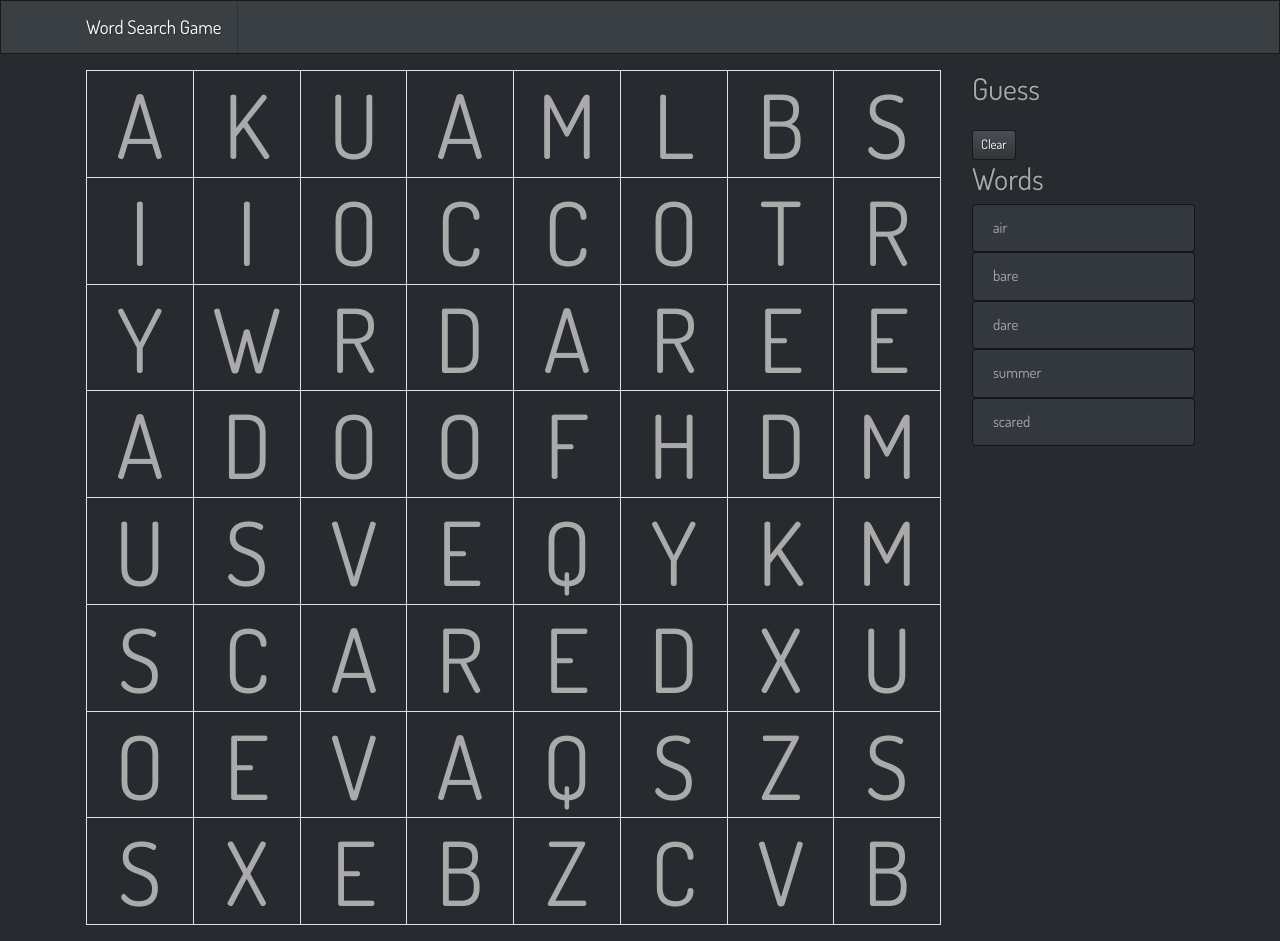
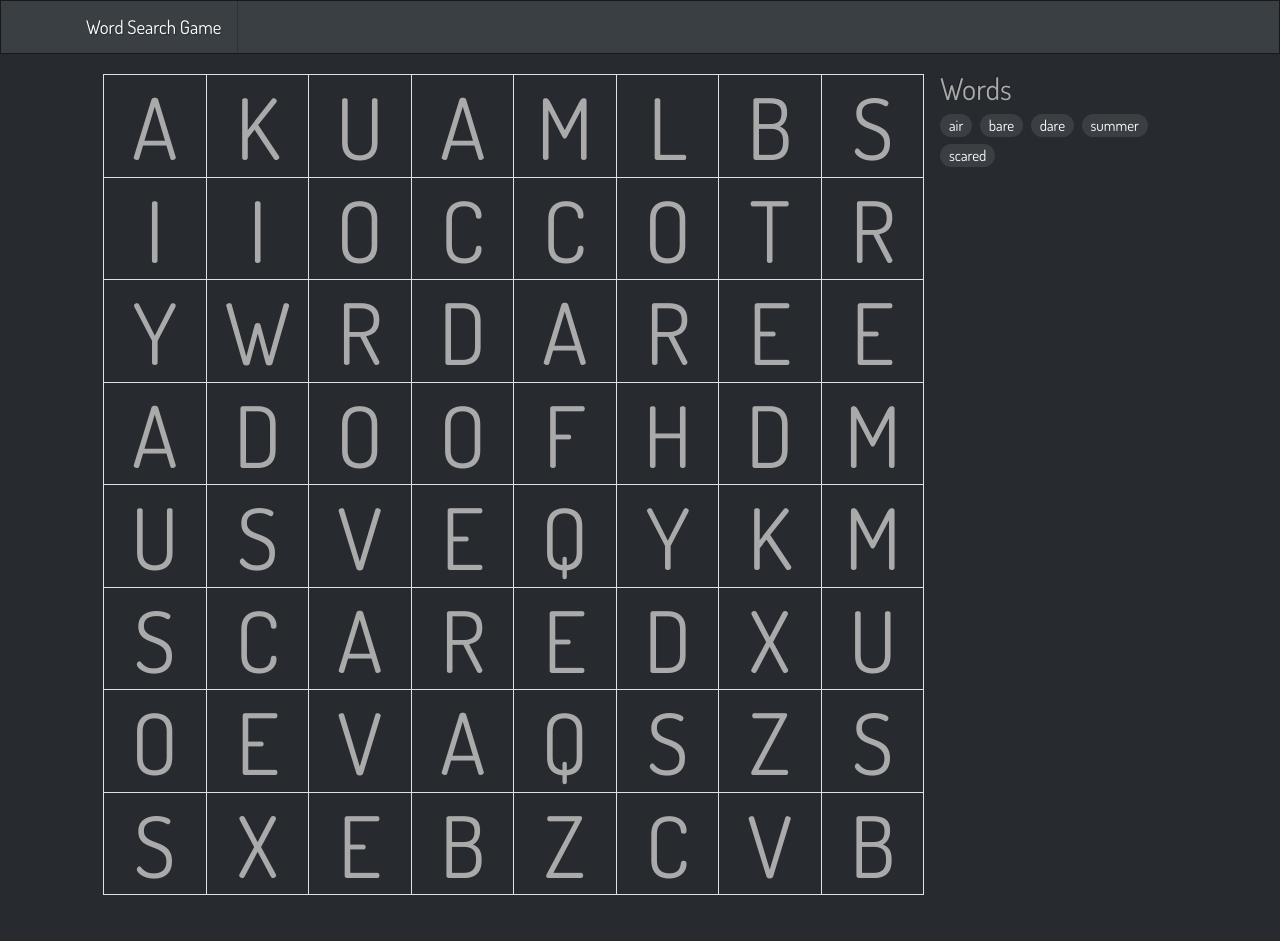
Before and after one commit to njt1982/kids-word-search, a Vue app: page / in a window 1280 px wide. After the commit the page ends 899 px from the top, so only its background shows below. Built offline with nearby package versions, Linux system fonts and the light colour scheme.

Commit message:
Got work selection working. Woo

```diff
--- a/src/App.vue
+++ b/src/App.vue
@@ -23,12 +23,16 @@ export default {
 
 <style lang="scss">
 $font-family-sans-serif: 'Dosis', 'Helvetica Neue', Arial, sans-serif;
-// $font-weight-light: 200;
-// $font-weight-base: 200;
+$badge-font-size: 1em;
+$badge-font-weight: normal;
+
+$container-max-widths: (
+  md: 720px,
+  lg: 960px,
+  xl: 1140px
+);
 @import './sass/_variables.scss';
-// $border-radius:    0;
-// $border-radius-lg: 0;
-// $border-radius-sm: 0;
+
 @import '../node_modules/bootstrap/scss/bootstrap.scss';
 @import './sass/_bootstrap.scss';
 
--- a/src/components/Helper.vue
+++ b/src/components/Helper.vue
@@ -1,30 +1,33 @@
 <template>
   <div class="container">
-    <div class="row">
-      <div id="wordsearch_grid" class="col-md-9 m-3">
+    <div class="row mt-3">
+      <div id="wordsearch_grid" class="col-sm-9 my-1 px-4 pl-sm-5 pr-sm-3">
         <div class="row" v-for="(_, row) in sizeInt" :key="row">
-          <div class="col border" v-for="(_, col) in sizeInt" :key="col">
-            <div :class="['letter-tile', isTileActive(col, row) ? 'letter-tile-selected' : '']"
-                  v-on:click="clickLetter(col, row)">
+          <div class="col border" v-for="(_, col) in sizeInt" :key="`${row}_${col}`">
+            <div :class="letterTileClasses(col, row)"
+                  :data-x="col" :data-y="row"
+                  @mousedown.prevent="wordSelectStart"
+                  @mouseup="wordSelectUpdate"
+                  @mousemove="wordSelectUpdate"
+                  @touchstart.prevent="wordSelectStart"
+                  @touchend="wordSelectUpdate"
+                  @touchmove="wordSelectUpdate"
+                  >
               <svg width="100%" height="100%" viewBox="0 0 18 18">
-                <text x="50%" y="15" text-anchor="middle">{{ griVal(col, row) }}</text>
+                <text x="50%" y="15" text-anchor="middle">{{ gridVal(col, row) }}</text>
               </svg>
             </div>
           </div>
         </div>
       </div>
 
-      <div class="col">
-        <h2 class="mt-3">Guess</h2>
-        <pre>{{guessedWord}}</pre>
-        <button :v-if="guess.length > 0"
-                class="btn btn-sm btn-primary"
-                v-on:click="guess = []">Clear</button>
-
+      <div class="col-sm-3">
         <h2>Words</h2>
-        <ul class="list-group" v-for="word in usedWords" :key="word">
-          <li class="list-group-item">{{word}}</li>
-        </ul>
+        <div class="words">
+          <span :class="wordListClasses(word)"
+                v-for="word in usedWords"
+                :key="word">{{word}}</span>
+        </div>
       </div>
     </div>
   </div>
@@ -35,6 +38,7 @@ export default {
   name: 'Helper',
   data() {
     return {
+      debugEnabled: false,
       size: 8,
       words: [
         'air',
@@ -44,8 +48,14 @@ export default {
         'scared',
       ],
       usedWords: [],
+      foundWords: [],
       letterGrid: [[]],
+      foundTiles: [],
       guess: [],
+      selectedRange: {
+        start: undefined,
+        end: undefined,
+      },
     };
   },
   mounted() {
@@ -56,10 +66,17 @@ export default {
       return parseInt(this.size, 10);
     },
     guessedWord() {
-      return this.guess.map(l => this.griVal(l.x, l.y)).join('');
+      return this.guess.map(l => this.gridVal(l.x, l.y)).join('');
     },
   },
   methods: {
+    wordListClasses(word) {
+      const classes = ['badge', 'badge-pill', 'badge-primary'];
+      if (this.foundWords.indexOf(word) !== -1) {
+        classes.push('badge-success');
+      }
+      return classes;
+    },
     isTileActive(x, y) {
       for (let i = 0; i < this.guess.length; i += 1) {
         if (this.guess[i].x === x && this.guess[i].y === y) {
@@ -68,12 +85,157 @@ export default {
       }
       return false;
     },
-    clickLetter(x, y) {
-      if (!this.isTileActive(x, y)) {
-        this.guess.push({ x, y });
+    isTileHighlighted(x, y) {
+      if (this.selectedRange.start && this.selectedRange.end) {
+        const r = this.selectedRange;
+
+        const minX = Math.min(r.start.x, r.end.x);
+        const maxX = Math.max(r.start.x, r.end.x);
+        const minY = Math.min(r.start.y, r.end.y);
+        const maxY = Math.max(r.start.y, r.end.y);
+
+        if (x >= minX && x <= maxX && y >= minY && y <= maxY) {
+          // in range. If X or Y are equal then it's a straight line, otherwise
+          // Work out diagonal logic.
+          return (
+            r.start.x === r.end.x ||
+            r.start.y === r.end.y ||
+            (Math.abs(r.start.x - x) === Math.abs(r.start.y - y))
+          );
+        }
       }
+      return false;
     },
-    griVal(x, y) {
+    isTileAFoundWordTile(x, y) {
+      for (let i = 0; i < this.foundTiles.length; i += 1) {
+        if (this.foundTiles[i].x === x && this.foundTiles[i].y === y) {
+          return true;
+        }
+      }
+      return false;
+    },
+    letterTileClasses(x, y) {
+      const classes = ['letter-tile'];
+
+      if (this.isTileActive(x, y)) {
+        classes.push('letter-tile-selected');
+      }
+
+      if (this.isTileHighlighted(x, y)) {
+        classes.push('letter-tile-highlighted');
+      }
+
+      if (this.isTileAFoundWordTile(x, y)) {
+        classes.push('letter-tile-found');
+      }
+
+      return classes;
+    },
+    wordSelectStart(event) {
+      const touchedElement = event.target.closest('div.letter-tile');
+      if (touchedElement && touchedElement.dataset && touchedElement.dataset.x) {
+        this.selectedRange.start = {
+          x: parseInt(touchedElement.dataset.x, 10),
+          y: parseInt(touchedElement.dataset.y, 10),
+        };
+        return true;
+      }
+      return false;
+    },
+    wordSelectUpdate(event) {
+      // We never started selecting, bail early.
+      if (this.selectedRange.start === undefined) {
+        return false;
+      }
+      let touch = event;
+
+      if (event.type.indexOf('touch') === 0) {
+        touch = event.changedTouches.item(0);
+      }
+
+      const touchedElement = document.elementFromPoint(touch.clientX, touch.clientY).closest('div.letter-tile');
+
+      if (touchedElement && touchedElement.dataset && touchedElement.dataset.x) {
+        const x = parseInt(touchedElement.dataset.x, 10);
+        const y = parseInt(touchedElement.dataset.y, 10);
+
+        const dx = Math.abs(x - this.selectedRange.start.x);
+        const dy = Math.abs(y - this.selectedRange.start.y);
+
+        // Verify the end is valid.
+        // If dy (change in y) or dx (change in x) is zero, then it is horizontal/vertcal == OK.
+        // Or if dx === dy, then it is diagonal.
+        if ((dy === 0 && dx > 0) ||
+            (dx === 0 && dy > 0) ||
+            (dx === dy)) {
+          this.selectedRange.end = { x, y };
+
+          // If it's mouseup, then we finished the dragging a range
+          if (event.type === 'mouseup' || event.type === 'touchend') {
+            console.log(JSON.stringify(this.selectedRange)); // eslint-disable-line no-console
+
+            this.guess = [];
+            // Build guess!
+            const sx = this.selectedRange.start.x;
+            const sy = this.selectedRange.start.y;
+            const ex = this.selectedRange.end.x;
+            const ey = this.selectedRange.end.y;
+
+            if (dx === 0) {
+              // Vertical
+              const step = ey > sy ? 1 : -1;
+              for (let i = sy; step > 0 ? (i <= ey) : (i >= ey); i += step) {
+                this.guess.push({ x: sx, y: i });
+              }
+            } else if (dy === 0) {
+              // Horizontal
+              const step = ex > sx ? 1 : -1;
+              for (let i = sx; step > 0 ? (i <= ex) : (i >= ex); i += step) {
+                this.guess.push({ x: i, y: sy });
+              }
+            } else {
+              // Diagonal
+              const stepX = ex > sx ? 1 : -1;
+              const stepY = ey > sy ? 1 : -1;
+              for (
+                let iX = sx, iY = sy;
+                (stepY > 0 ? (iY <= ey) : (iY >= ey)) || (stepX > 0 ? (iX <= ex) : (iX >= ex));
+                iY += stepY, iX += stepX
+              ) {
+                this.guess.push({ x: iX, y: iY });
+              }
+            }
+
+            if (this.usedWords.indexOf(this.guessedWord) !== -1) {
+              this.foundWords.push(this.guessedWord);
+              this.foundTiles.push(...this.guess);
+            }
+
+
+            // Gesture complete, reset the range.
+            this.resetSelectedRange();
+          }
+        } else if (event.type === 'mouseup' || event.type === 'touchend') {
+          // Verify failed, reset range (only if at the end of a gesture)
+          this.resetSelectedRange();
+        } else {
+          this.selectedRange.end = undefined;
+        }
+      } else if (event.type === 'mouseup' || event.type === 'touchend') {
+        // End was "null" or had no x/y. Reset.
+        this.resetSelectedRange();
+      } else {
+        this.selectedRange.end = undefined;
+      }
+      return true;
+    },
+    resetSelectedRange() {
+      this.selectedRange = {
+        start: undefined,
+        end: undefined,
+      };
+    },
+    gridVal(x, y) {
       if (typeof this.letterGrid[y] !== 'undefined') {
         if (typeof this.letterGrid[y][x] !== 'undefined') {
           return this.letterGrid[y][x];
@@ -85,6 +247,8 @@ export default {
       // Init letterGrid...
       this.letterGrid = [...Array(this.sizeInt)].map(() => Array(this.sizeInt));
       this.usedWords = [];
+      this.foundWords = [];
+      this.foundTiles = [];
 
       // Build letterGrid.
       this.words.forEach((word) => {
@@ -147,7 +311,9 @@ export default {
 
             isValid = true;
           } catch (err) {
-            console.log(`DEBUG: ${err.message}`, word, x, y, dx, dy); // eslint-disable-line no-console
+            if (this.debugEnabled) {
+              console.log(`DEBUG: ${err.message}`, word, x, y, dx, dy); // eslint-disable-line no-console
+            }
             isValid = false;
           }
         } while (!isValid);
--- a/src/sass/_custom.scss
+++ b/src/sass/_custom.scss
@@ -11,12 +11,18 @@
     text-transform: uppercase;
   }
 
-  transition: background ease-in 0.15s;
+  transition: background ease-in 0.1s;
   &:hover {
     background: rgba(255,255,255, 0.1);
   }
   &.letter-tile-selected {
+    background: rgba(0, 255, 255, 0.2);
+  }
+  &.letter-tile-found {
     background: rgba(0, 255, 0, 0.2);
+  }
+  &.letter-tile-highlighted {
+    background: rgba(255, 255, 0, 0.2);
   }
 }
 #wordsearch_grid {
@@ -34,3 +40,8 @@
     }
   }
 }
+.words {
+  .badge {
+    margin: 0 0.5em 0.5em 0;
+  }
+}
```
